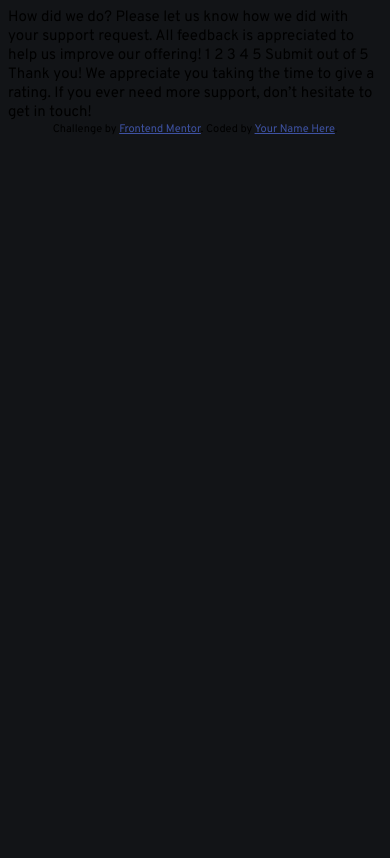
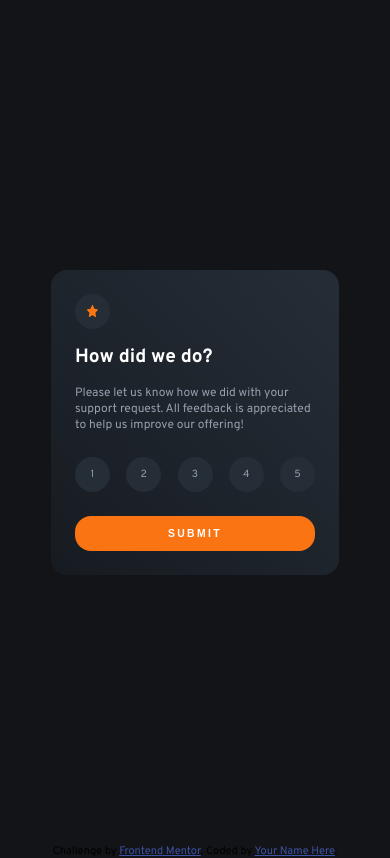
Before and after one commit to XianFengWu1996/FrontendMentorChallenge, a website built with Vite: page Newbie/interactive-rating-components/index.html in a window 390 px wide. Built offline with nearby package versions, Linux system fonts and the light colour scheme.

Commit message:
finish mobile design

```diff
--- a/Newbie/interactive-rating-components/index.html
+++ b/Newbie/interactive-rating-components/index.html
@@ -29,11 +29,31 @@
   <body>
     <div class="container">
       <div class="card">
+        <div class="button card--icon">
+          <img src="/images/icon-star.svg" alt="star svg" />
+        </div>
+
+        <h3 class="card--title">How did we do?</h3>
+
+        <p class="card--text">
+          Please let us know how we did with your support request. All feedback
+          is appreciated to help us improve our offering!
+        </p>
+
+        <div class="card--ratings">
+          <div class="button card--rating-item">1</div>
+          <div class="button card--rating-item">2</div>
+          <div class="button card--rating-item">3</div>
+          <div class="button card--rating-item">4</div>
+          <div class="button card--rating-item">5</div>
+        </div>
+
+        <button class="card--submit">Submit</button>
         <!-- Rating state start -->
 
-        How did we do? Please let us know how we did with your support request.
+        <!-- How did we do? Please let us know how we did with your support request.
         All feedback is appreciated to help us improve our offering! 1 2 3 4 5
-        Submit
+        Submit -->
 
         <!-- Rating state end -->
 
@@ -41,8 +61,8 @@
 
         <!-- You selected -->
         <!-- Add rating here -->
-        out of 5 Thank you! We appreciate you taking the time to give a rating.
-        If you ever need more support, don’t hesitate to get in touch!
+        <!-- out of 5 Thank you! We appreciate you taking the time to give a rating.
+        If you ever need more support, don’t hesitate to get in touch! -->
 
         <!-- Thank you state end -->
       </div>
--- a/Newbie/interactive-rating-components/src/style.css
+++ b/Newbie/interactive-rating-components/src/style.css
@@ -13,8 +13,83 @@
   --deepBlue: hsl(216, 12%, 8%);
 }
 
+* {
+  padding: 0;
+  margin: 0;
+  box-sizing: border-box;
+}
+
 body {
   background: var(--deepBlue);
   font-size: 15px;
   font-family: 'Overpass', sans-serif;
 }
+
+.container {
+  min-height: 100vh;
+  display: flex;
+  justify-content: center;
+  align-items: center;
+}
+
+.card {
+  height: max-content;
+  width: 18rem;
+  border-radius: 1rem;
+  background: linear-gradient(to top right, var(--darkerBlue), var(--darkBlue));
+  padding: 1.5rem;
+}
+
+.card--icon {
+  color: var(--primaryOrange);
+}
+
+.card--icon > img {
+  height: 0.7rem;
+}
+
+.card--title {
+  color: var(--white);
+  font-size: 1.2rem;
+  margin-block: 1rem;
+}
+
+.card--text {
+  color: var(--lightGray);
+  font-size: 0.75rem;
+}
+
+.card--ratings {
+  display: flex;
+  justify-content: space-between;
+  margin-block: 1.5rem;
+}
+
+.card--rating-item {
+  color: var(--lightGray);
+  font-size: 0.65rem;
+}
+
+.button {
+  border-radius: 100%;
+  height: 35px;
+  width: 35px;
+  background-color: var(--darkBlue);
+  display: flex;
+  justify-content: center;
+  align-items: center;
+}
+
+.card--submit {
+  background-color: var(--primaryOrange);
+  width: 100%;
+  border: none;
+  outline: none;
+  color: var(--white);
+  padding-block: 0.75rem;
+  text-transform: uppercase;
+  letter-spacing: 0.15rem;
+  font-size: 0.65rem;
+  font-weight: 700;
+  border-radius: 1rem;
+}
```
